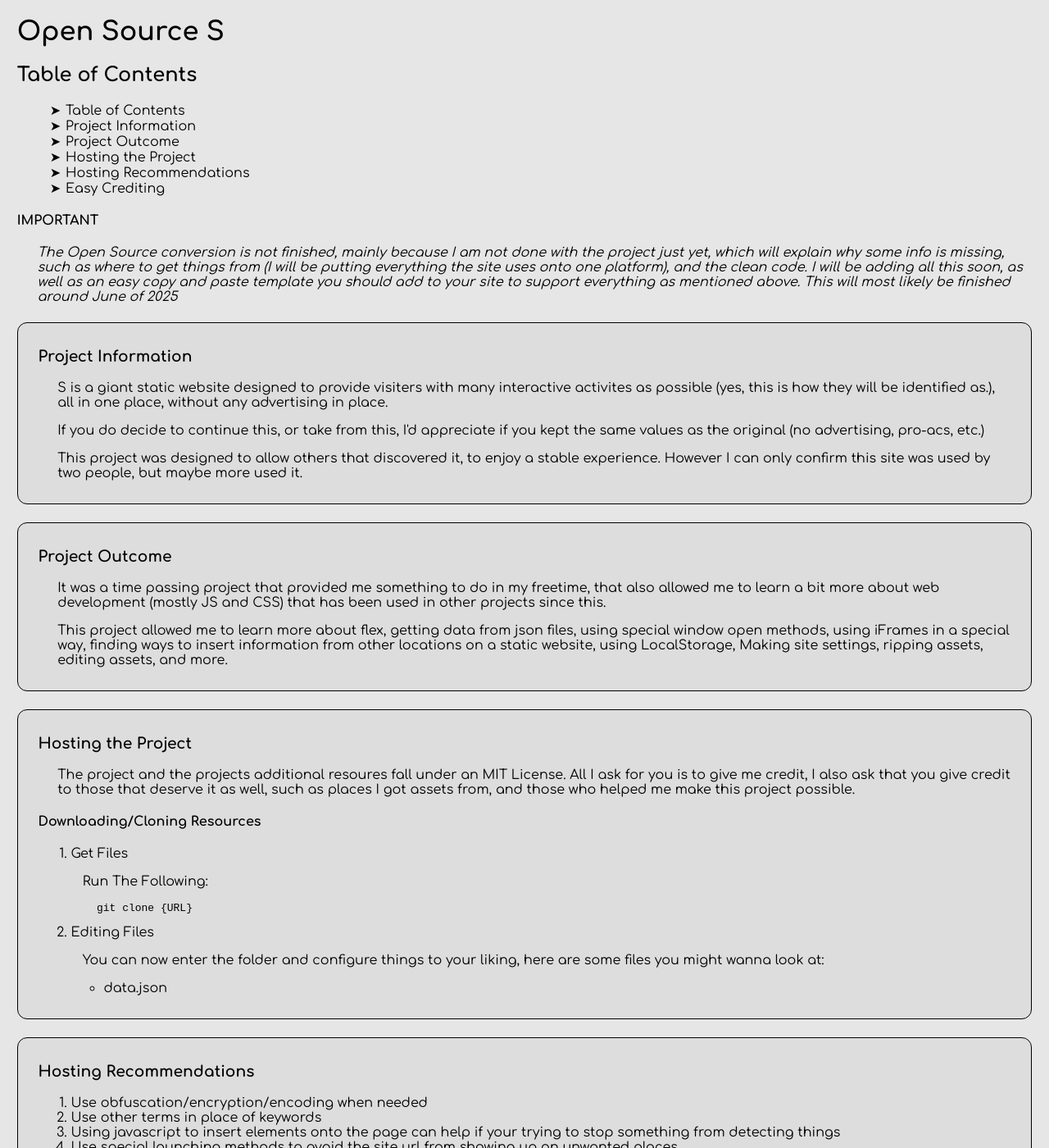
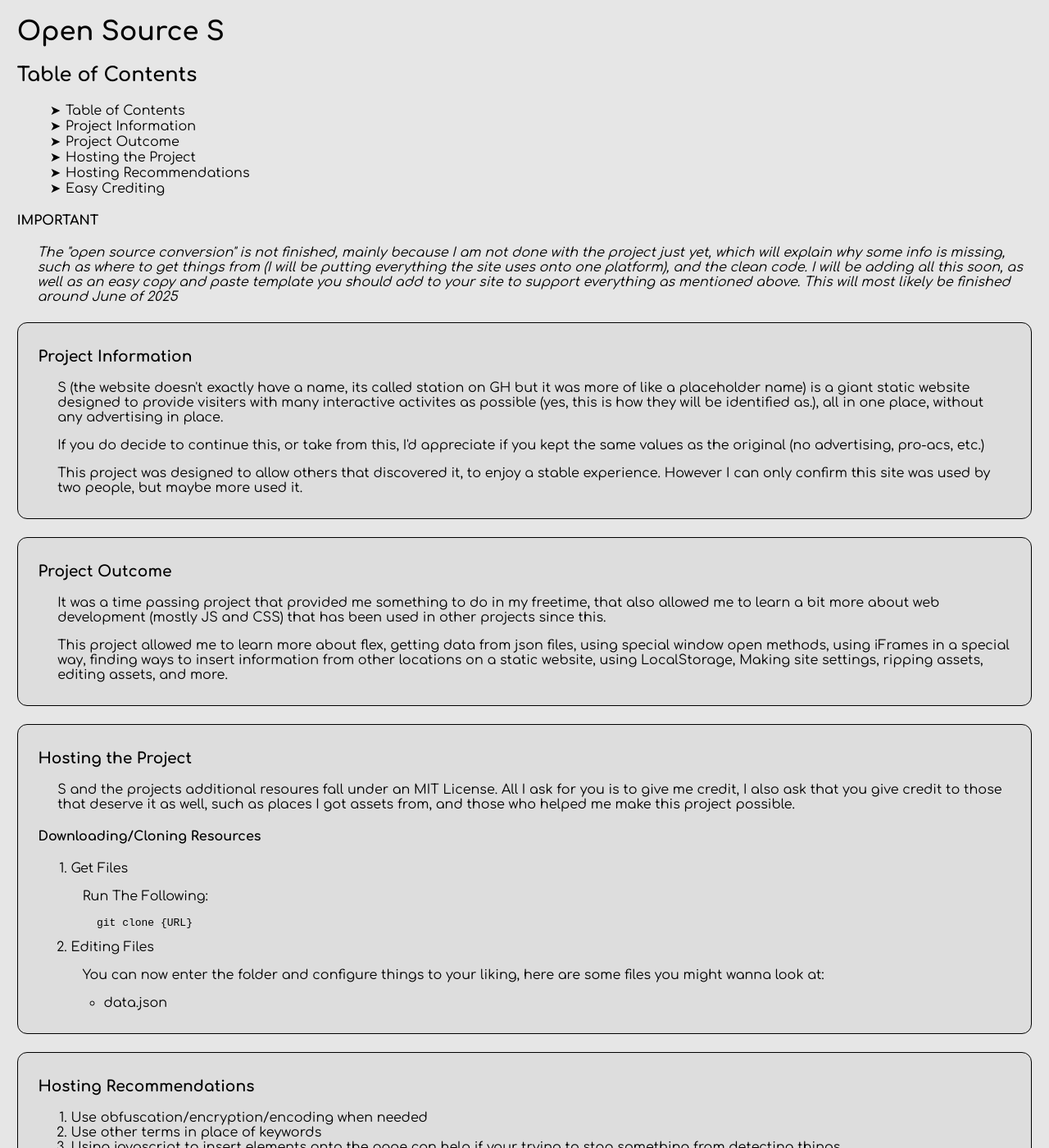
Before and after one commit to Newfies/OpenSource-S, a Jekyll site: the page built from index.md, in a window 1280 px wide and 1400 px high. Shown: the whole window at 82% size. Built offline with Jekyll 4.4.1, drawn with Linux system fonts in a browser that asks for light colours.

Commit message:
Update index.md

```diff
--- a/index.md
+++ b/index.md
@@ -19,12 +19,12 @@ title: Open Source S
 
 <h4 class="noborder hd bold">IMPORTANT</h4>
 <p><em>
-  The Open Source conversion is not finished, mainly because I am not done with the project just yet, which will explain why some info is missing, such as where to get things from (I will be putting everything the site uses onto one platform), and the clean code. I will be adding all this soon, as well as an easy copy and paste template you should add to your site to support everything as mentioned above. This will most likely be finished around June of 2025
+  The "open source conversion" is not finished, mainly because I am not done with the project just yet, which will explain why some info is missing, such as where to get things from (I will be putting everything the site uses onto one platform), and the clean code. I will be adding all this soon, as well as an easy copy and paste template you should add to your site to support everything as mentioned above. This will most likely be finished around June of 2025
 </em></p>
 
 <div class="section">
 <h3 id="pInfo" class="noborder hd bold">Project Information</h3>
-  <p>S is a giant static website designed to provide visiters with many interactive activites as possible (yes, this is how they will be identified as.), all in one place, without any advertising in place.</p>
+  <p>S (the website doesn't exactly have a name, its called station on GH but it was more of like a placeholder name) is a giant static website designed to provide visiters with many interactive activites as possible (yes, this is how they will be identified as.), all in one place, without any advertising in place.</p>
   <p>If you do decide to continue this, or take from this, I'd appreciate if you kept the same values as the original (no advertising, pro-acs, etc.)</p>
   <p>This project was designed to allow others that discovered it, to enjoy a stable experience. However I can only confirm this site was used by two people, but maybe more used it.</p>
 </div>
@@ -37,7 +37,7 @@ title: Open Source S
 
 <div class="section">
 <h3 id="hProject" class="noborder hd bold">Hosting the Project</h3>
-  <p>The project and the projects additional resoures fall under an MIT License. All I ask for you is to give me credit, I also ask that you give credit to those that deserve it as well, such as places I got assets from, and those who helped me make this project possible.</p>
+  <p>S and the projects additional resoures fall under an MIT License. All I ask for you is to give me credit, I also ask that you give credit to those that deserve it as well, such as places I got assets from, and those who helped me make this project possible.</p>
 
   <h4 class="noborder hd bold">Downloading/Cloning Resources</h4>
     <ol>
```
